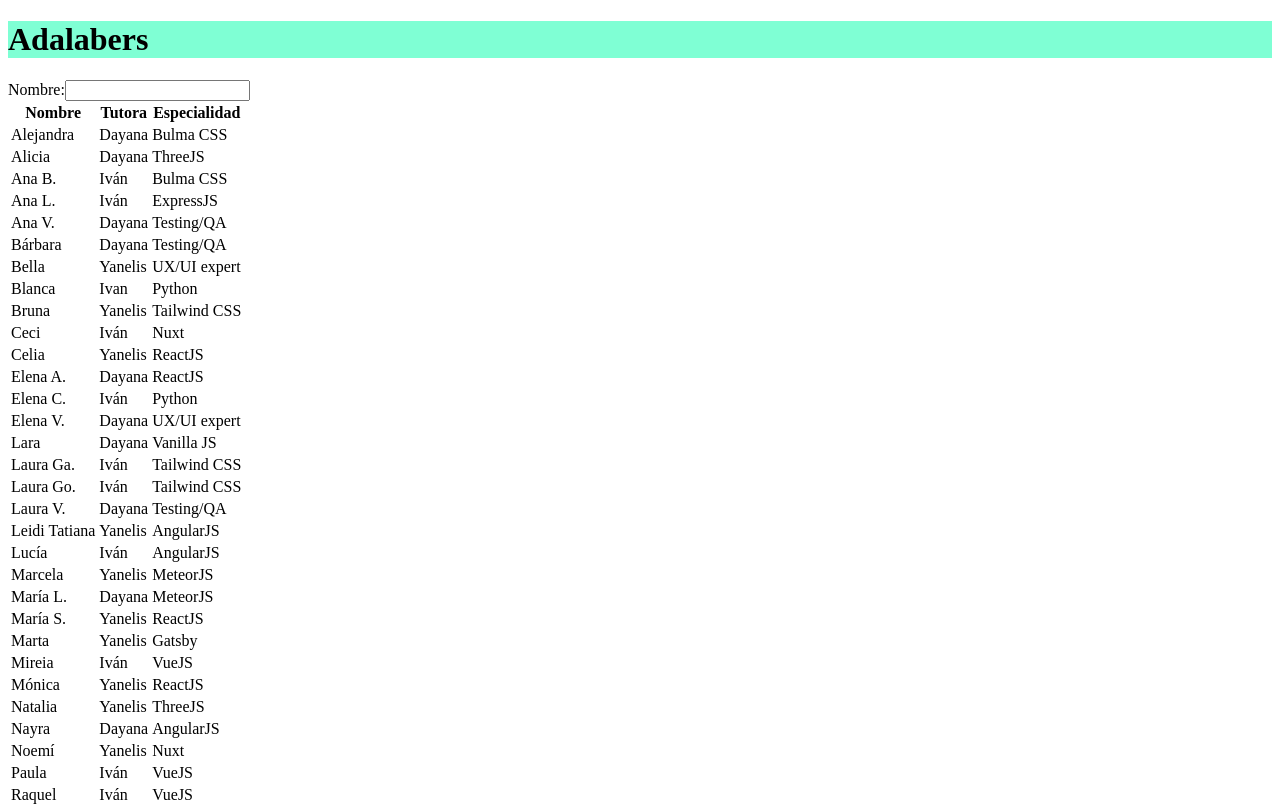
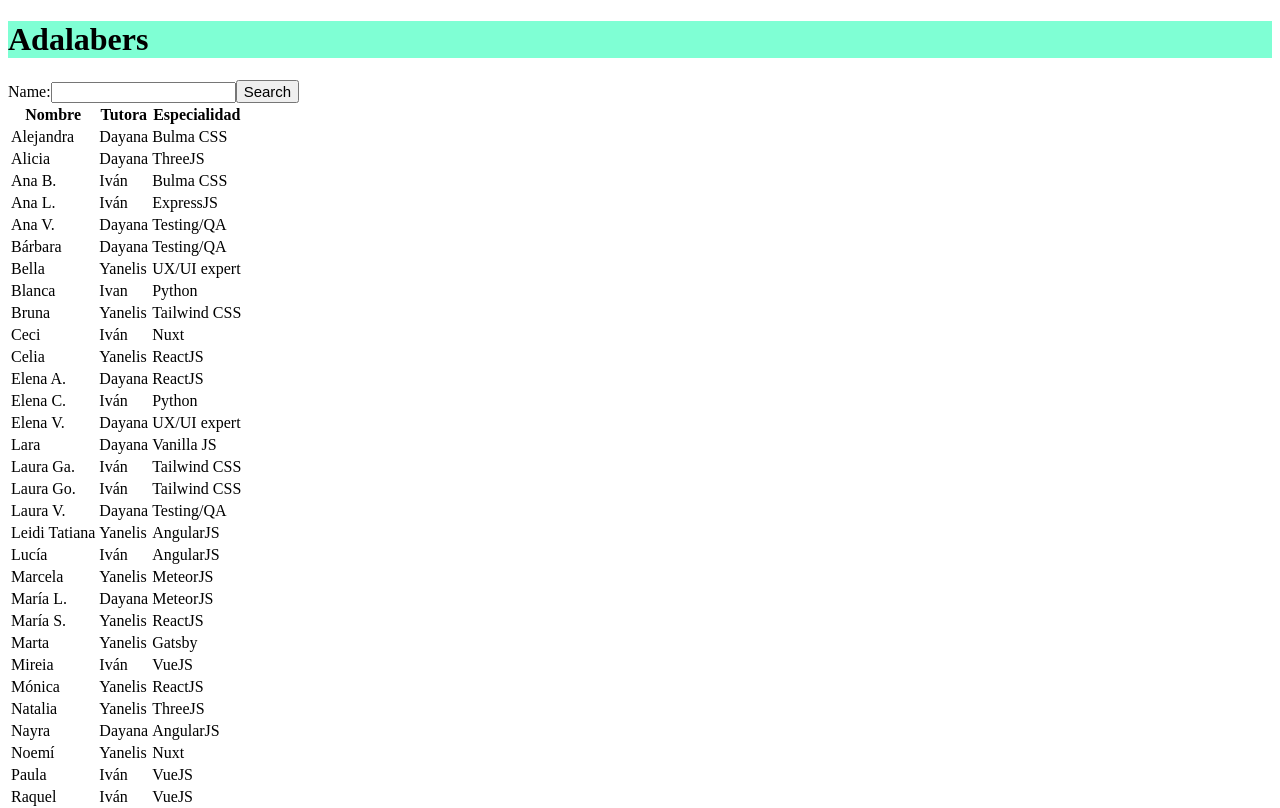
Before and after one commit to Adalab/modulo-3-evaluacion-intermedia-Aliripoll, a React (Create React App) app: page / in a window 1280 px wide. Shown: the top 808 px of the page. Built offline with nearby package versions, Linux system fonts and the light colour scheme.

Commit message:
update controlled components

```diff
--- a/src/components/App.js
+++ b/src/components/App.js
@@ -4,13 +4,12 @@ import { useState } from "react";
 
 function App() {
   const [data, setData] = useState(contacts.results);
-  const [newContact, setNewContact] = useState("");
-  const [search, setSearch] = useState({
+  const [newContact, setNewContact] = useState({
     name: "",
     counselor: "",
     speciality: "",
-    social_networks: [],
   });
+  const [search, setSearch] = useState("");
 
   const handleNewContact = (ev) => {
     setNewContact({ ...newContact, [ev.target.id]: ev.target.value });
@@ -24,8 +23,16 @@ function App() {
   const handleSearch = (ev) => {
     setSearch(ev.target.value);
   };
+  const handleClickBtn = (ev) => {
+    ev.preventDefault();
+    setSearch([...data, search]);
+  };
 
-  const htmlData = data.map((oneContact, index) => {
+  const htmlData = data
+    .filter((oneContact) =>
+      oneContact.name.toLowerCase().includes(search.toLowerCase())
+    )
+    .map((oneContact, index) => {
       return (
         <tr key={index}>
           <td>{oneContact.name}</td>
@@ -41,14 +48,18 @@ function App() {
         <h1 className="header__title">Adalabers</h1>
       </header>
       <form action="">
-        <label htmlFor="">Nombre:</label>
+        <label htmlFor="">Name:</label>
         <input
+          value={search.name}
           className="addContact"
-          type="text"
+          type="search"
           name="name"
           id="name"
           onInput={handleSearch}
         />
+        <button className="search_btn" onClick={handleClickBtn}>
+          Search
+        </button>
       </form>
       <table className="table">
         <thead>
--- a/src/styles/App.scss
+++ b/src/styles/App.scss
@@ -10,3 +10,7 @@
   gap: 20px;
   margin-bottom: 30px;
 }
+
+.search_btn {
+  font-size: 15px;
+}
```
Lines whose indentation alone changed are shown as unchanged.
